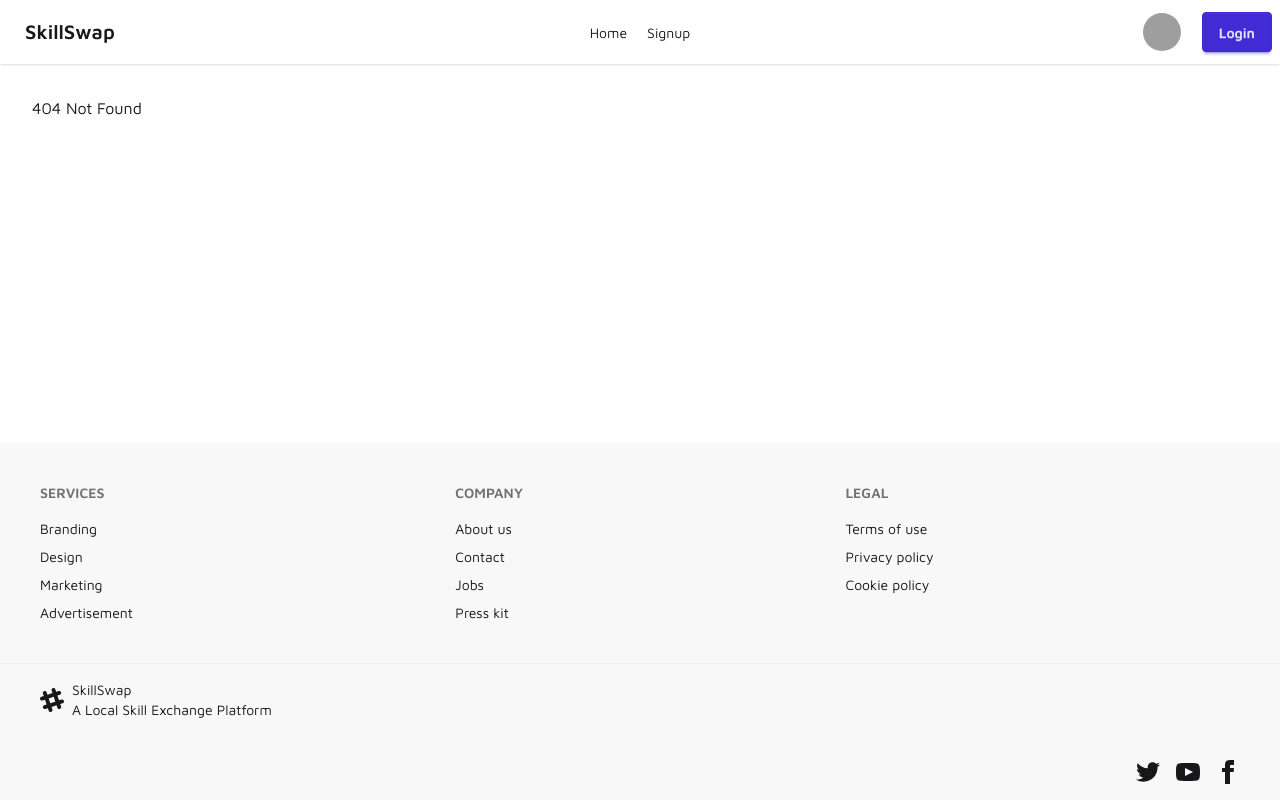
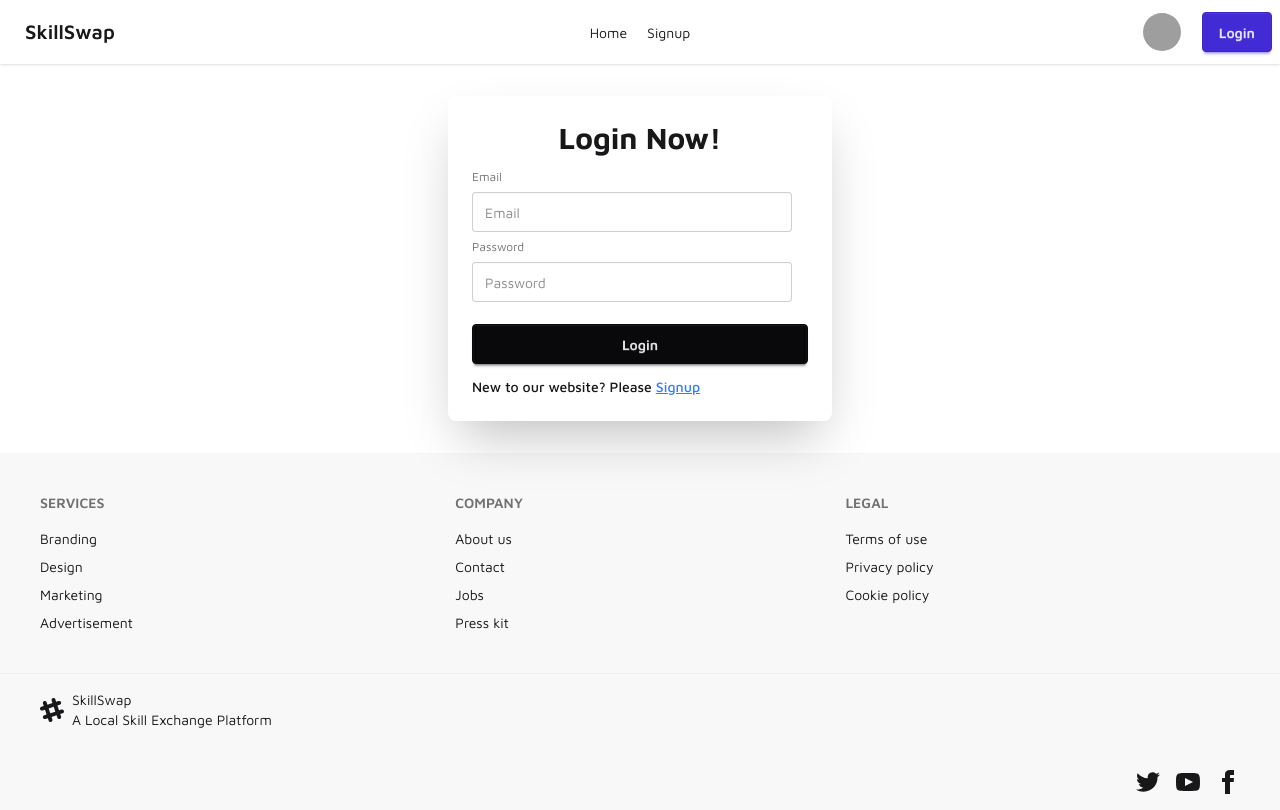
Before and after one commit to adittacse/skill-swap, a React (Vite) app: page /login in a window 1280 px wide. Built offline with nearby package versions, Linux system fonts and the light colour scheme; no server answers; grey boxes are pictures that could not be loaded.

Commit message:
login and logout bugs fixed

```diff
--- a/src/Routes/Router.jsx
+++ b/src/Routes/Router.jsx
@@ -2,6 +2,7 @@ import { createBrowserRouter } from "react-router";
 import Root from "../layouts/Root.jsx";
 import Home from "../pages/Home.jsx";
 import Signup from "../pages/Signup.jsx";
+import Login from "../pages/Login.jsx";
 
 const Router = createBrowserRouter([
     {
@@ -18,6 +19,10 @@ const Router = createBrowserRouter([
                 element: <Signup />
             },
             {
+                path: "login",
+                element: <Login />
+            },
+            {
                 path: "*",
                 element: <p>404 Not Found</p>
             }
--- a/src/components/Header/Navbar.jsx
+++ b/src/components/Header/Navbar.jsx
@@ -10,7 +10,7 @@ const Navbar = () => {
     const handleSignOut = () => {
         userSignOut()
             .then(() => {
-                navigate("/");
+                navigate("/", { replace: true });
             })
             .catch(error => {
                 console.log(error.message);
@@ -68,8 +68,8 @@ const Navbar = () => {
                         <div className="w-10 rounded-full">
                             {
                                 user ? <img
-                                    alt="Tailwind CSS Navbar component"
-                                    src={user.photoURL}/>
+                                    alt="Tailwind CSS Navbar component border-2 border-black"
+                                    src={user?.photoURL}/>
                                     : <img
                                         alt="Tailwind CSS Navbar component"
                                         src="https://img.daisyui.com/images/stock/photo-1534528741775-53994a69daeb.webp"/>
--- a/src/contexts/AuthContext/AuthProvider.jsx
+++ b/src/contexts/AuthContext/AuthProvider.jsx
@@ -1,6 +1,6 @@
 import AuthContext from "./AuthContext.jsx";
 import { useEffect, useState } from "react";
-import { createUserWithEmailAndPassword, updateProfile, onAuthStateChanged, signOut } from "firebase/auth";
+import { createUserWithEmailAndPassword, updateProfile, onAuthStateChanged, signInWithEmailAndPassword, signOut } from "firebase/auth";
 import { auth } from "../../firebase/firebase.init.js";
 
 const AuthProvider = ({ children }) => {
@@ -17,16 +17,20 @@ const AuthProvider = ({ children }) => {
         return updateProfile(auth.currentUser, data);
     }
 
+    const userSignIn = (email, password) => {
+        setLoading(true);
+        return signInWithEmailAndPassword(auth, email, password);
+    }
+
     const userSignOut = () => {
+        setLoading(true);
         return signOut(auth);
     }
 
     useEffect(() => {
         const unsubscribe = onAuthStateChanged(auth, (currentUser) => {
-            if (currentUser) {
-                setUser(currentUser);
-                setLoading(false);
-            }
+            setUser(currentUser);
+            setLoading(false);
         });
 
         return () => {
@@ -40,6 +44,7 @@ const AuthProvider = ({ children }) => {
         loading,
         createUser,
         updateUser,
+        userSignIn,
         userSignOut,
     }
 
--- a/src/pages/Login.jsx
+++ b/src/pages/Login.jsx
@@ -1,9 +1,55 @@
-import React from 'react';
+import { useContext, useState } from 'react';
+import AuthContext from "../contexts/AuthContext/AuthContext.jsx";
+import { Link } from "react-router";
 
 const Login = () => {
+    const [success, setSuccess] = useState("");
+    const [error, setError] = useState("");
+    const { userSignIn, setUser } = useContext(AuthContext);
+
+    const handleSignIn = (e) => {
+        e.preventDefault();
+        const email = e.target.email.value;
+        const password = e.target.password.value;
+
+        setSuccess("");
+        setError("");
+
+        userSignIn(email, password)
+            .then(result => {
+                setUser(result.user);
+                setSuccess("Signed in successfully!");
+            })
+            .catch(error => {
+                setError(error);
+            });
+    }
+
     return (
-        <div>
-            Login Page
+        <div className="flex justify-center">
+            <div className="card bg-base-100 w-full max-w-sm shrink-0 shadow-2xl">
+                <div className="card-body">
+                    <h1 className="text-3xl font-bold text-center">Login Now!</h1>
+                    <form onSubmit={handleSignIn}>
+                        <fieldset className="fieldset">
+                            {/*email*/}
+                            <label className="label">Email</label>
+                            <input name="email" type="email" className="input" placeholder="Email"/>
+                            {/*password*/}
+                            <label className="label">Password</label>
+                            <input name="password" type="password" className="input" placeholder="Password"/>
+                            <button className="btn btn-neutral mt-4">Login</button>
+                        </fieldset>
+                    </form>
+                    <p className="font-medium">New to our website? Please <Link to="/signup" className="text-blue-500 underline">Signup</Link></p>
+                    {
+                        success && <p className="text-green-500 font-medium text-center">{success}</p>
+                    }
+                    {
+                        error && <p className="text-red-500 font-medium text-center">{error}</p>
+                    }
+                </div>
+            </div>
         </div>
     );
 };
--- a/src/pages/Signup.jsx
+++ b/src/pages/Signup.jsx
@@ -1,12 +1,13 @@
 import { useContext, useState } from "react";
 import AuthContext from "../contexts/AuthContext/AuthContext.jsx";
+import { Link } from "react-router";
 
 const Signup = () => {
     const [success, setSuccess] = useState("");
     const [error, setError] = useState("");
     const { createUser, updateUser, setUser } = useContext(AuthContext);
 
-    const handleSignup = (e) => {
+    const handleSignUp = (e) => {
         e.preventDefault();
         const name = e.target.name.value;
         const photo = e.target.photo.value;
@@ -38,7 +39,7 @@ const Signup = () => {
             <div className="card bg-base-100 w-full max-w-sm shrink-0 shadow-2xl">
                 <div className="card-body">
                     <h1 className="text-3xl font-bold text-center">Signup Here!</h1>
-                    <form onSubmit={handleSignup}>
+                    <form onSubmit={handleSignUp}>
                         <fieldset className="fieldset">
                             {/*name*/}
                             <label className="label">name</label>
@@ -55,6 +56,7 @@ const Signup = () => {
                             <button className="btn btn-neutral mt-4">Register</button>
                         </fieldset>
                     </form>
+                    <p className="font-medium">Already have an account? Please <Link to="/login" className="text-blue-500 underline">Login</Link></p>
                     {
                         success && <p className="text-green-500 font-medium text-center">{success}</p>
                     }
```
